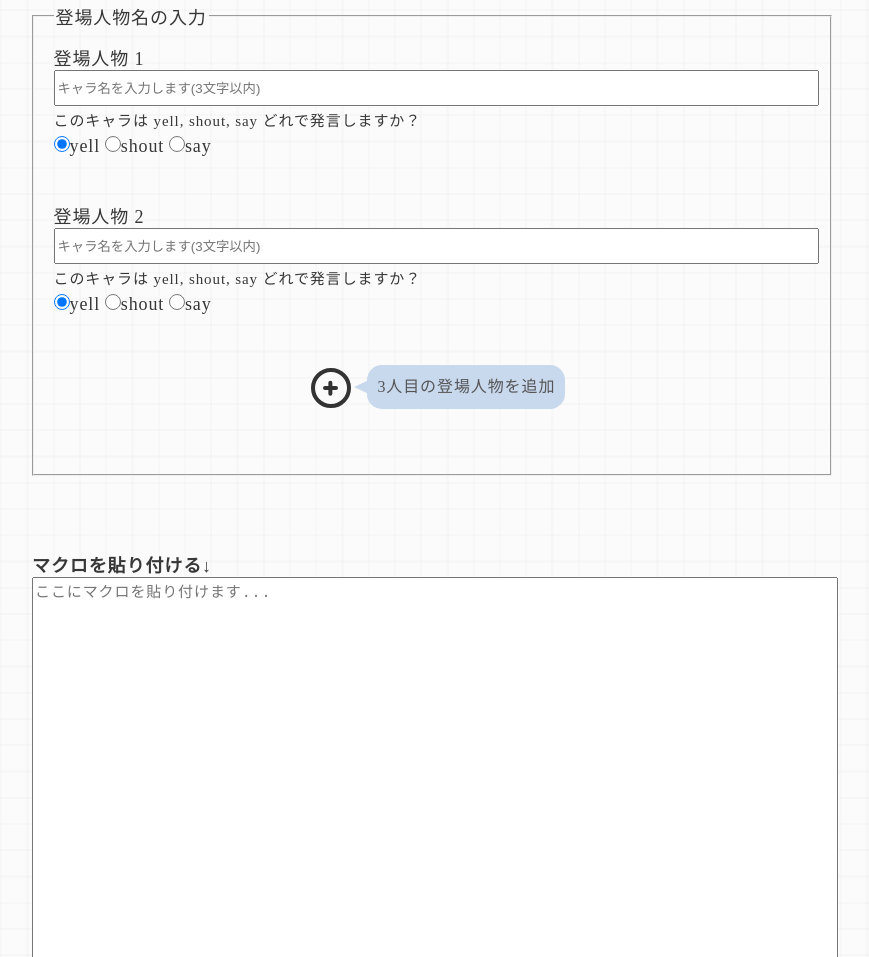
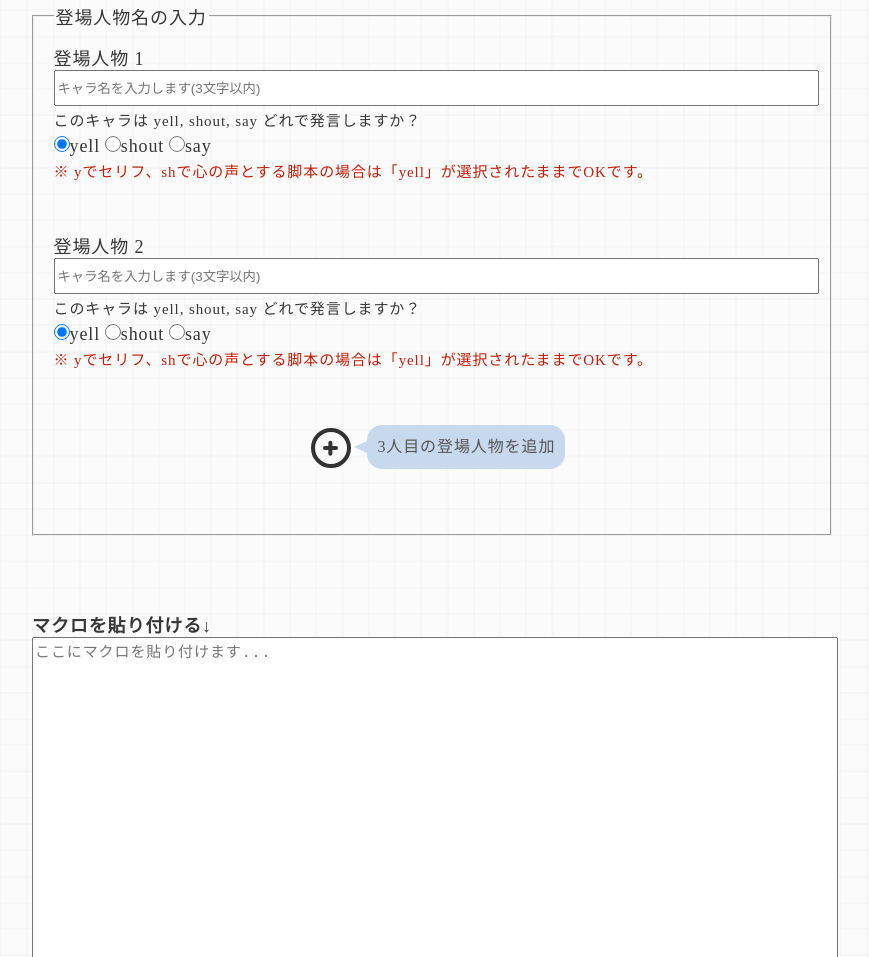
Before and after one commit to Chrisc86QAp/irodori, a plain HTML site: page separate.html in a window 1280 px wide. Shown: the part 1669-2626 px from the top of the page, without its empty margins (208-1077 px from the left). Drawn offline with Linux system fonts and the light colour scheme.

Commit message:
Update separate.html

```diff
--- a/separate.html
+++ b/separate.html
@@ -673,6 +673,7 @@ button.btn {
             <input type="radio" name="y-or-sh_1" value="yell" checked=""><label>yell</label>
             <input type="radio" name="y-or-sh_1" value="shout"><label>shout</label>
             <input type="radio" name="y-or-sh_1" value="say"><label>say</label>
+            <p class="note">※ yでセリフ、shで心の声とする脚本の場合は「yell」が選択されたままでOKです。</p>
         </div>
 
         <div class="second_chara">
@@ -683,6 +684,7 @@ button.btn {
                 <input type="radio" name="y-or-sh_2" value="yell" checked=""><label>yell</label>
                 <input type="radio" name="y-or-sh_2" value="shout"><label>shout</label>
                 <input type="radio" name="y-or-sh_2" value="say"><label>say</label>
+                <p class="note">※ yでセリフ、shで心の声とする脚本の場合は「yell」が選択されたままでOKです。</p>
             </div>
             <div class="add_chara mb3">
                 <div class="c-markup_view">
@@ -702,6 +704,7 @@ button.btn {
                 <input type="radio" name="y-or-sh_3" value="yell" checked=""><label>yell</label>
                 <input type="radio" name="y-or-sh_3" value="shout"><label>shout</label>
                 <input type="radio" name="y-or-sh_3" value="say"><label>say</label>
+                <p class="note">※ yでセリフ、shで心の声とする脚本の場合は「yell」が選択されたままでOKです。</p>
             </div>
 
             <div class="add_chara mb3">
@@ -722,6 +725,7 @@ button.btn {
                 <input type="radio" name="y-or-sh_4" value="yell" checked=""><label>yell</label>
                 <input type="radio" name="y-or-sh_4" value="shout"><label>shout</label>
                 <input type="radio" name="y-or-sh_4" value="say"><label>say</label>
+                <p class="note">※ yでセリフ、shで心の声とする脚本の場合は「yell」が選択されたままでOKです。</p>
             </div>
 
             <div class="add_chara mb3">
@@ -742,6 +746,7 @@ button.btn {
                 <input type="radio" name="y-or-sh_5" value="yell" checked=""><label>yell</label>
                 <input type="radio" name="y-or-sh_5" value="shout"><label>shout</label>
                 <input type="radio" name="y-or-sh_5" value="say"><label>say</label>
+                <p class="note">※ yでセリフ、shで心の声とする脚本の場合は「yell」が選択されたままでOKです。</p>
             </div>
 
             <div class="add_chara mb3">
@@ -761,6 +766,7 @@ button.btn {
                 <input type="radio" name="y-or-sh_6" value="yell" checked=""><label>yell</label>
                 <input type="radio" name="y-or-sh_6" value="shout"><label>shout</label>
                 <input type="radio" name="y-or-sh_6" value="say"><label>say</label>
+                <p class="note">※ yでセリフ、shで心の声とする脚本の場合は「yell」が選択されたままでOKです。</p>
             </div>
         </div>
     </fieldset>
```
